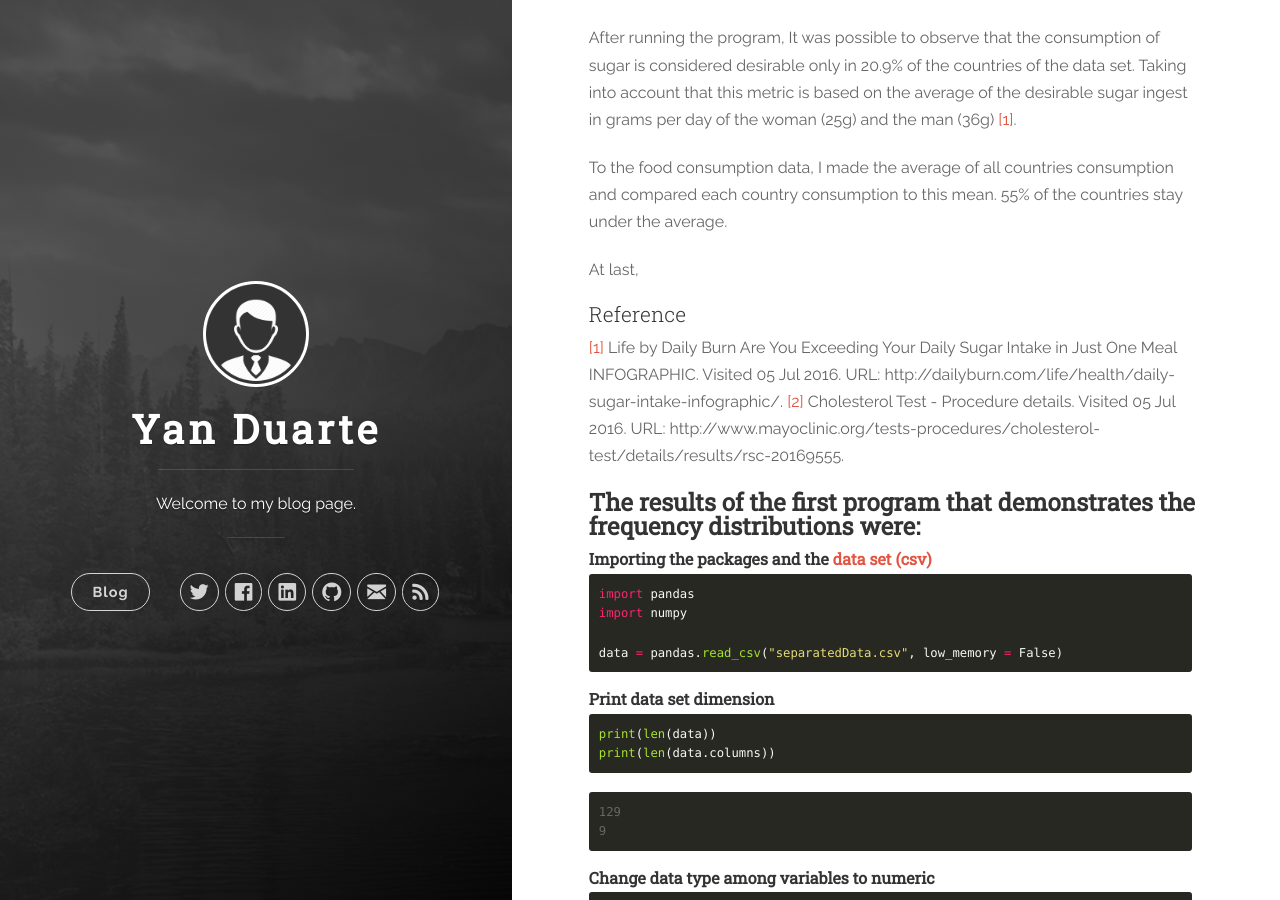
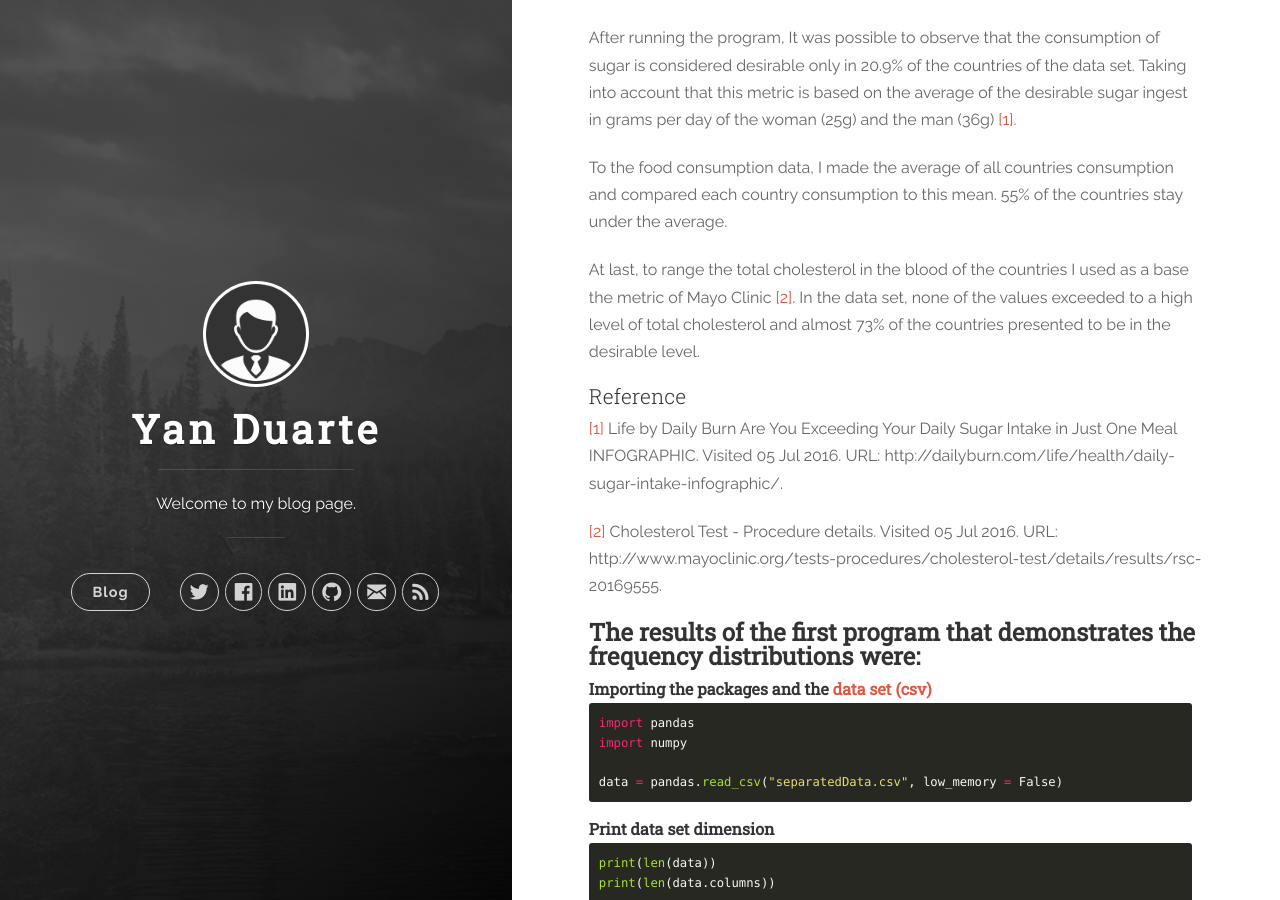
Before and after one commit to yan-duarte/yan-duarte.github.io, a Jekyll site: the page built from _posts/2016-07-05-Assignment2.md, in a window 1280 px wide and 900 px high, scrolled down 2056 px. Built offline with Jekyll 4.4.1, drawn with Linux system fonts in a browser that asks for light colours; nearby versions of some CDN libraries.

Commit message:
Updated 2016-07-05-Assignment2.md

```diff
--- a/_posts/2016-07-05-Assignment2.md
+++ b/_posts/2016-07-05-Assignment2.md
@@ -51,11 +51,12 @@ After running the program, It was possible to observe that the consumption of su
 
 To the food consumption data, I made the average of all countries consumption and compared each country consumption to this mean. 55% of the countries stay under the average.
 
-At last,
+At last, to range the total cholesterol in the blood of the countries I used as a base the metric of Mayo Clinic [[2]][ref2]. In the data set, none of the values exceeded to a high level of total cholesterol and almost 73% of the countries presented to be in the desirable level.
 
 ### Reference
 
 [[1]][ref1] Life by Daily Burn Are You Exceeding Your Daily Sugar Intake in Just One Meal INFOGRAPHIC. Visited 05 Jul 2016. URL: http://dailyburn.com/life/health/daily-sugar-intake-infographic/.
+
 [[2]][ref2] Cholesterol Test - Procedure details. Visited 05 Jul 2016. URL: http://www.mayoclinic.org/tests-procedures/cholesterol-test/details/results/rsc-20169555.
 
 
```
